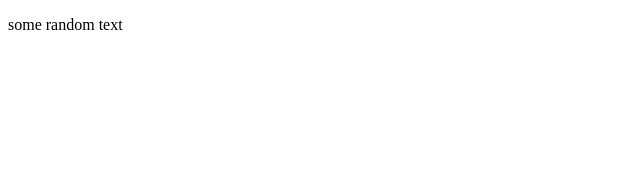
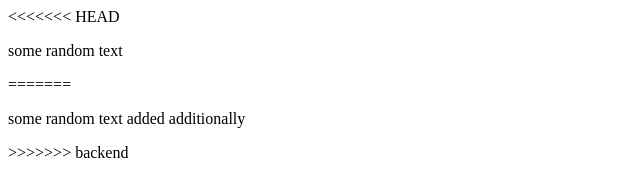
Before and after one commit to Ravi-ka/test3, a plain HTML site: page index.html in a window 1280 px wide. Shown: the whole page, without its empty margins (0-640 px from the left). Drawn offline with Linux system fonts and the light colour scheme.

```diff
--- a/index.html
+++ b/index.html
@@ -6,6 +6,12 @@
     <title>Document</title>
   </head>
   <body>
-    <p>some random text</p>
+<<<<<<< HEAD
+    <p>
+      some random text
+    </p>
+=======
+    <p>some random text added additionally</p>
+>>>>>>> backend
   </body>
 </html>
```
Also changed, not shown: new-feature.txt.
